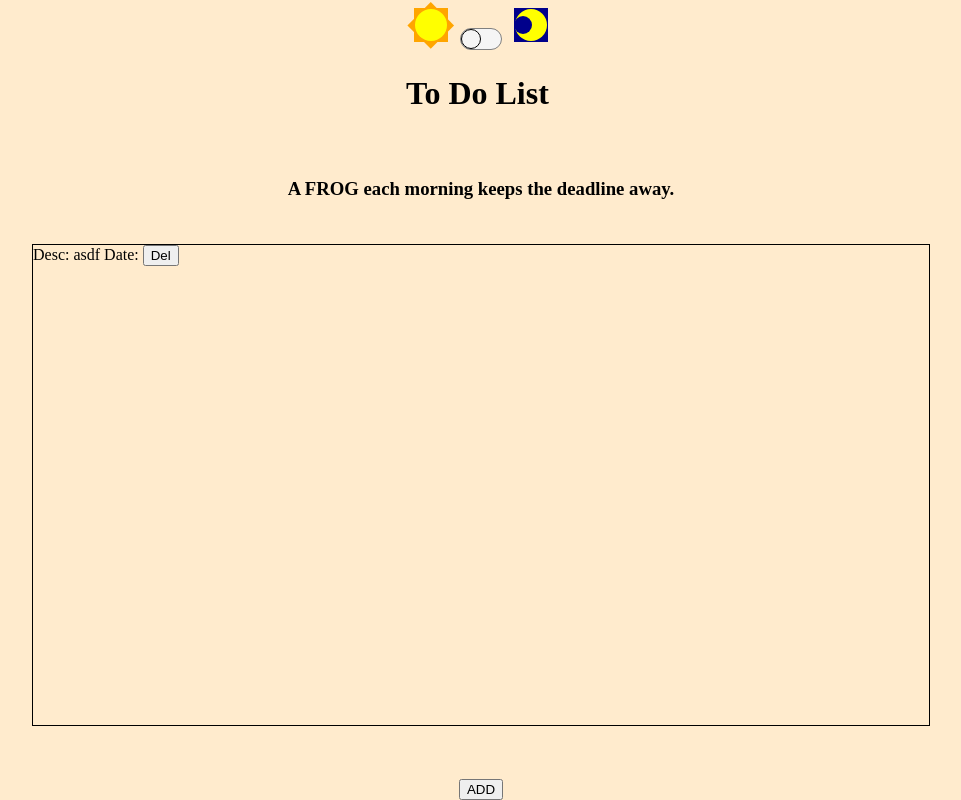
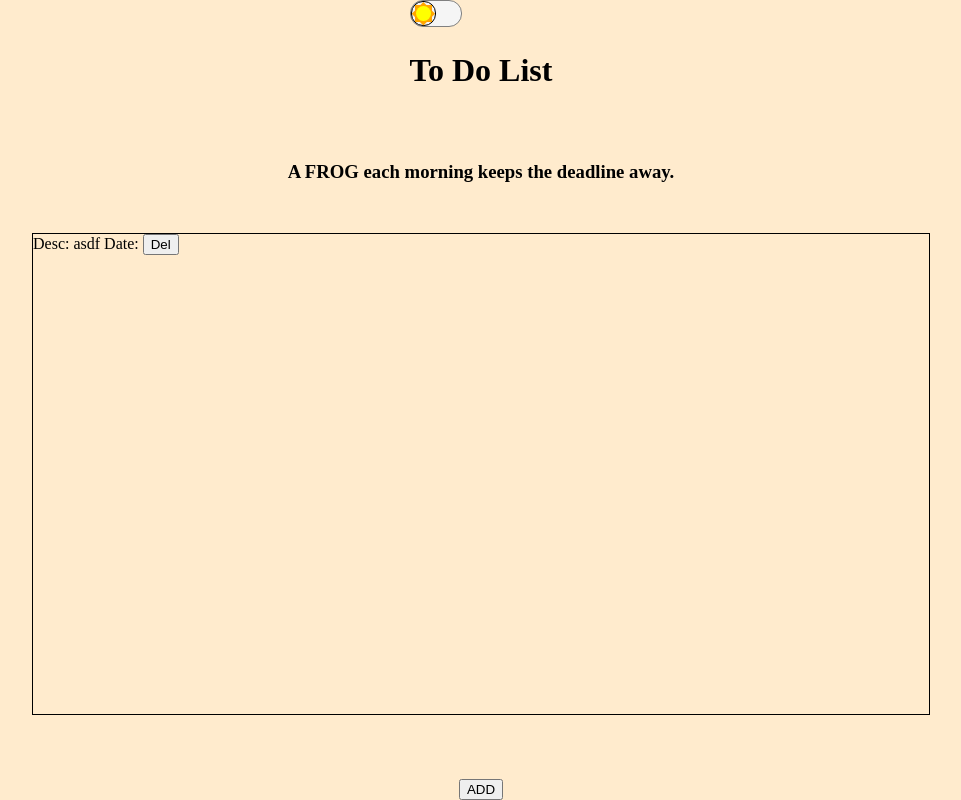
Before and after one commit to RbtC137/to-do-list, a plain HTML site: page index.html in a window 1280 px wide. Shown: the whole page, without its empty margins (159-1120 px from the left). Drawn offline with Linux system fonts and the light colour scheme.

Commit message:
Changed dark mode bar appearance

```diff
--- a/css/style.css
+++ b/css/style.css
@@ -18,18 +18,18 @@ body {
 
 .mode-switch {
     display: inline-block;
-    width: 40px;
-    height: 20px;
+    width: 50px;
+    height: 25px;
     background-color: whitesmoke;
     border: 1px solid grey;
-    border-radius: 11px;
+    border-radius: 13px;
 }
 
 .bar-js {
-    width: 18px;
-    height: 18px;
+    width: 23px;
+    height: 23px;
     background-color: whitesmoke;
-    border-radius: 10px;
+    border-radius: 12px;
     border: 1px solid black;
     cursor: pointer;
     transition: 0.5s;
@@ -37,7 +37,8 @@ body {
 }
 
 .dm-on {
-    transform: translateX(20px);
+    transform: translateX(25px);
+    background-color: darkblue;
 }
 
 .dark-mode {
@@ -45,7 +46,26 @@ body {
     color:antiquewhite;
 }
 
-
+.icon-container{
+    position: relative;
+}
+#icon-sun {
+    position: absolute;
+    top: -1px;
+    left: -1px;
+    z-index: 2;
+    transition: 0.5s;
+}
+#icon-moon {
+    position: absolute;
+    top: -1px;
+    left: -1px;
+    z-index: 1;
+    transition: 0.5s;
+}
+.icon-switch{
+    opacity: 0;
+}
 
 .add-task-btn{
     display: block;
--- a/index.html
+++ b/index.html
@@ -9,19 +9,22 @@
 <body>
     <div class="container">
         <div class="header">
-            <svg width="50" height="50" xmlns="http://www.w3.org/2000/svg">
-                <rect x="8" y="8" width="34" height="34" fill="orange"></rect>
-                <rect x="19" y="-16" width="33" height="33" fill="orange" transform="rotate(45)"></rect>
-                <circle cx="25" cy="25" r="16" fill="yellow"></circle>
-            </svg>
             <div class="mode-switch">
-                <div class="bar-js"></div>
+                <div class="bar-js">
+                    <div class="icon-container">
+                        <svg width="25" height="25" xmlns="http://www.w3.org/2000/svg" id="icon-sun">
+                            <rect x="4" y="4" width="17" height="17" fill="orange"></rect>
+                            <rect x="9.5" y="-8" width="16.5" height="16.5" fill="orange" transform="rotate(45)"></rect>
+                            <circle cx="12.5" cy="12.5" r="7.5" fill="yellow"></circle>
+                        </svg>
+                        <svg width="25" height="25" xmlns="http://www.w3.org/2000/svg" id="icon-moon" class="icon-switch">
+                            <circle cx="12.5" cy="12.5" r="8" fill="yellow"></circle>
+                            <circle cx="8.5" cy="12.5" r="4.5" fill="darkblue"></circle>
+                        </svg>
+                    </div>
+                </div>
             </div>
-            <svg width="50" height="50" xmlns="http://www.w3.org/2000/svg">
-                <rect x="8" y="8" width="34" height="34" fill="darkblue"></rect>
-                <circle cx="25" cy="25" r="16" fill="yellow"></circle>
-                <circle cx="17" cy="25" r="9" fill="darkblue"></circle>
-            </svg>
+
             <h1>To Do List</h1>
 
         </div>
--- a/main.js
+++ b/main.js
@@ -5,11 +5,15 @@ const addTaskBtn = document.querySelector(".add-task-btn");
 const addATask = document.querySelector("#add-a-task")
 const taskAdder = document.querySelector(".task-adder");
 
+const sunIcon = document.getElementById("icon-sun");
+const moonIcon = document.getElementById("icon-moon");
 
 const taskList = document.querySelector(".task-list");
 const ldModeSwitch = () => {
     ldBar.classList.toggle("dm-on");
     body.classList.toggle("dark-mode");
+    sunIcon.classList.toggle("icon-switch");
+    moonIcon.classList.toggle("icon-switch");
 }
 
 const adderSwitch = () => {
```
